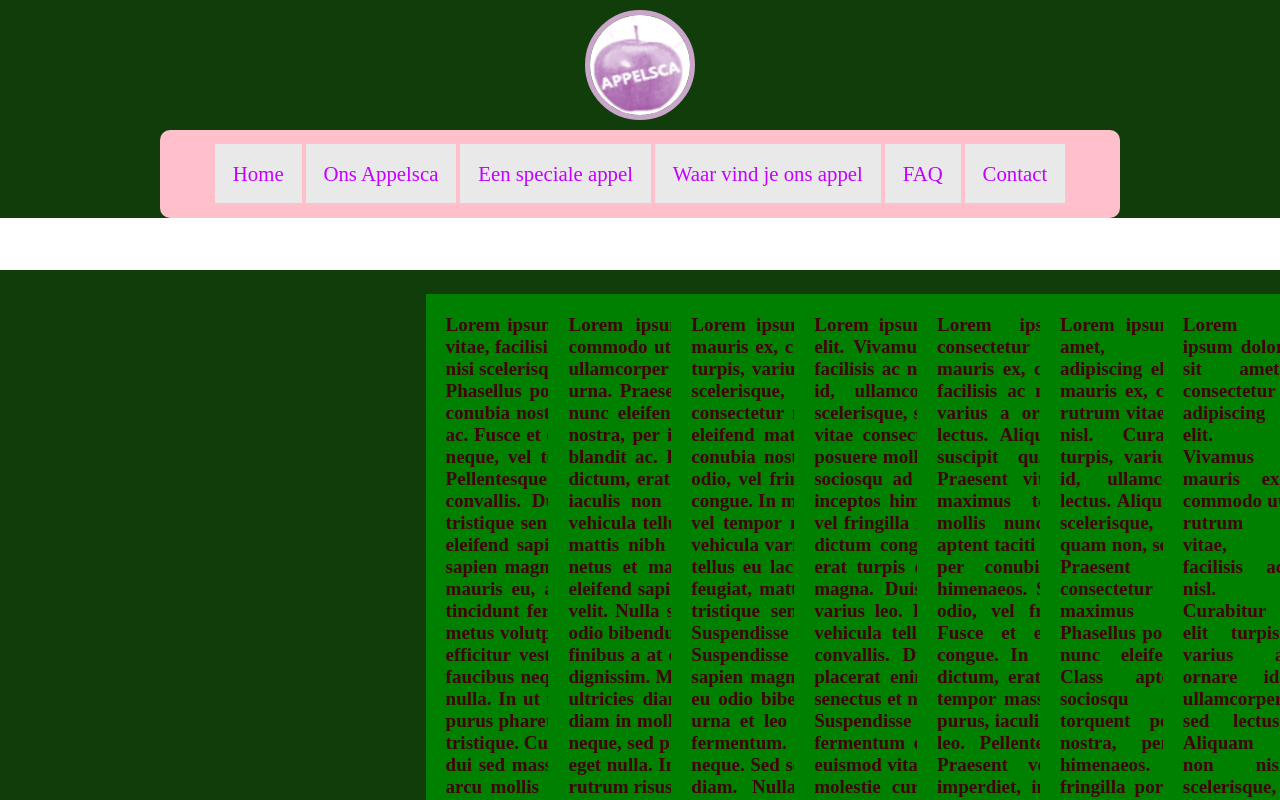
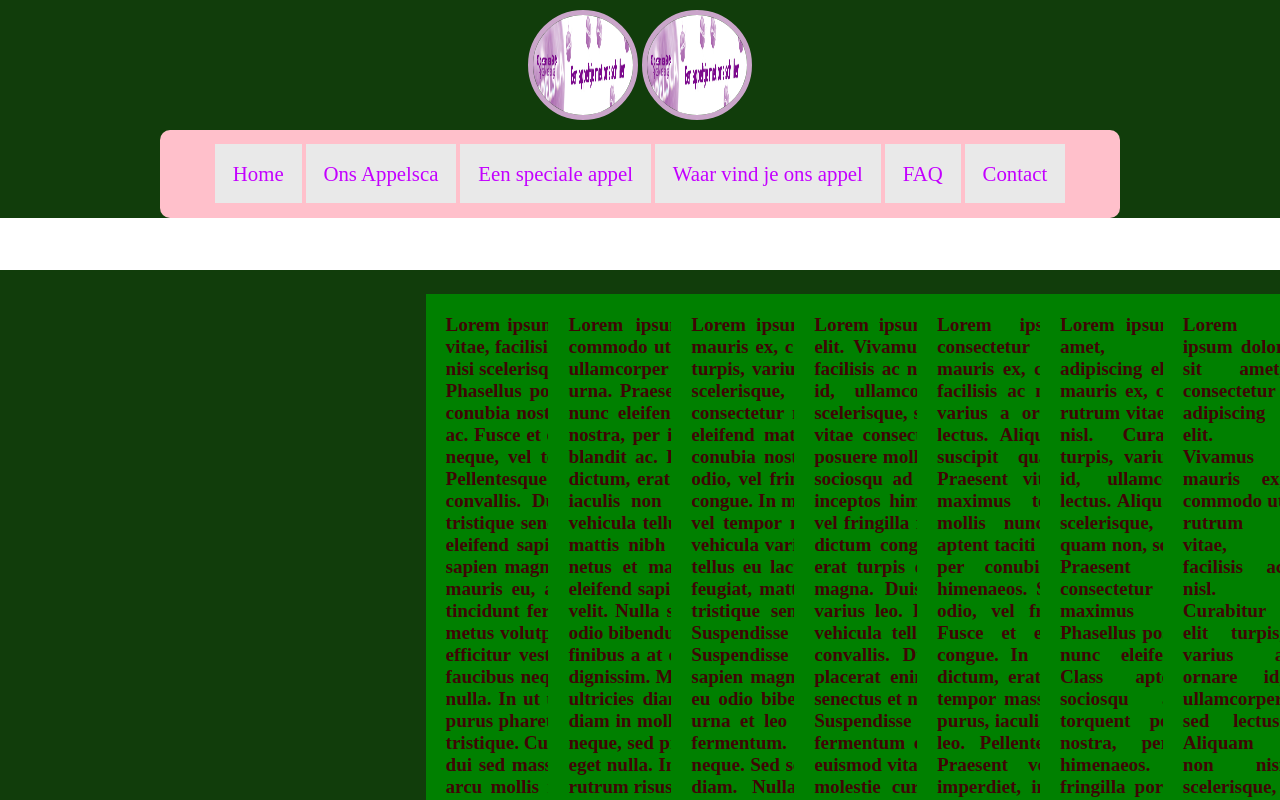
Before and after one commit to Vedascode/appeltjes, a plain HTML site: page index.html in a window 1280 px wide. Shown: the top 800 px of the page. Drawn offline with Linux system fonts and the light colour scheme.

Commit message:
Vierde change

```diff
--- a/index.html
+++ b/index.html
@@ -40,7 +40,8 @@ form input {font-family: Verdana;}
 <body>
 
 <header>
-    <img src="appelsca3.jpg" alt="appelsca appel" width="100" height="100"/>
+    <img src="appelsca-banner3.jpg" alt="appelsca appel" width="100" height="100"/>
+    <img src="appelsca-banner4.jpg" alt="appelsca appel" width="100" height="100"/>
 </header>
 <nav>
     <ol>
```
Also changed, not shown: appelsca-banner4.jpg (added).
